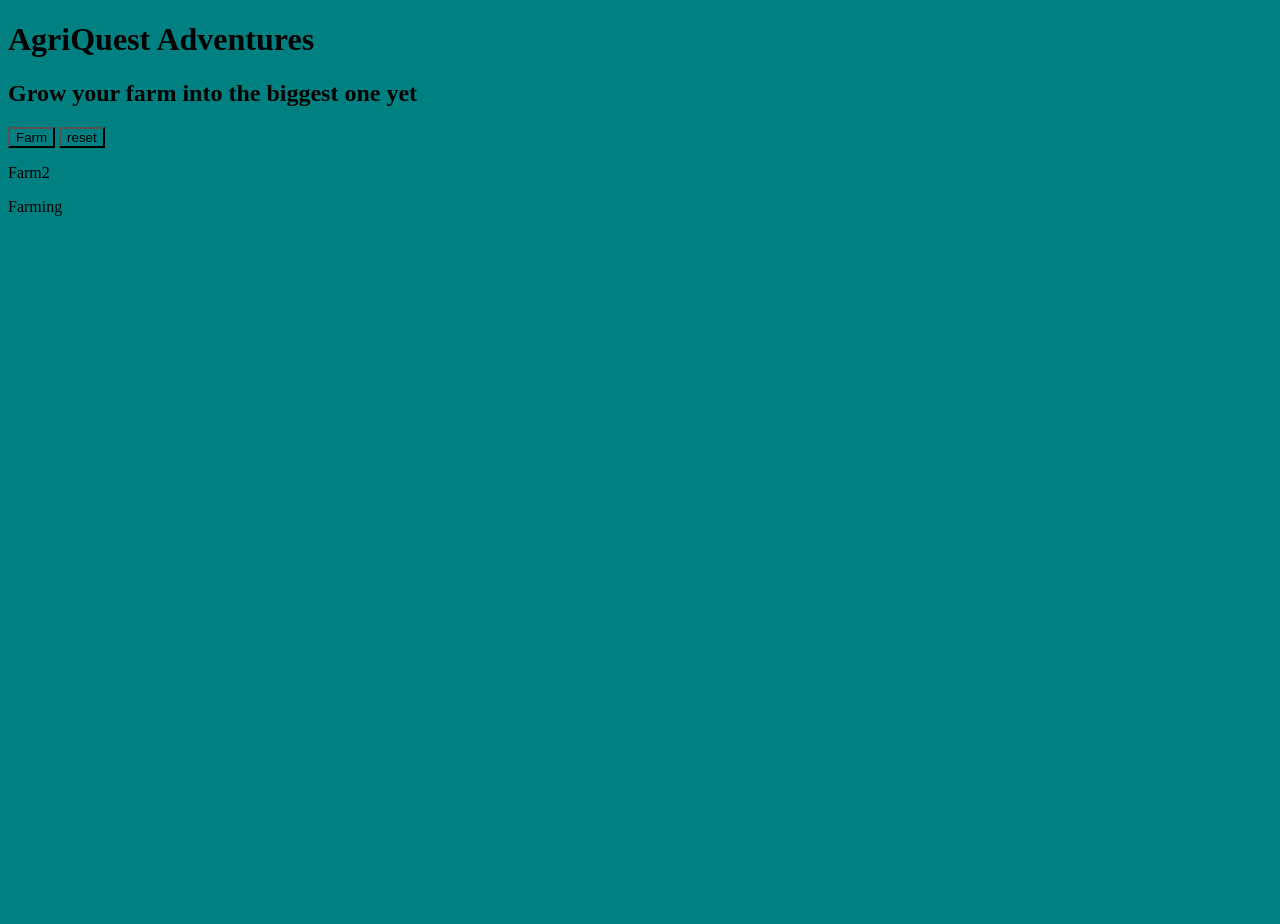
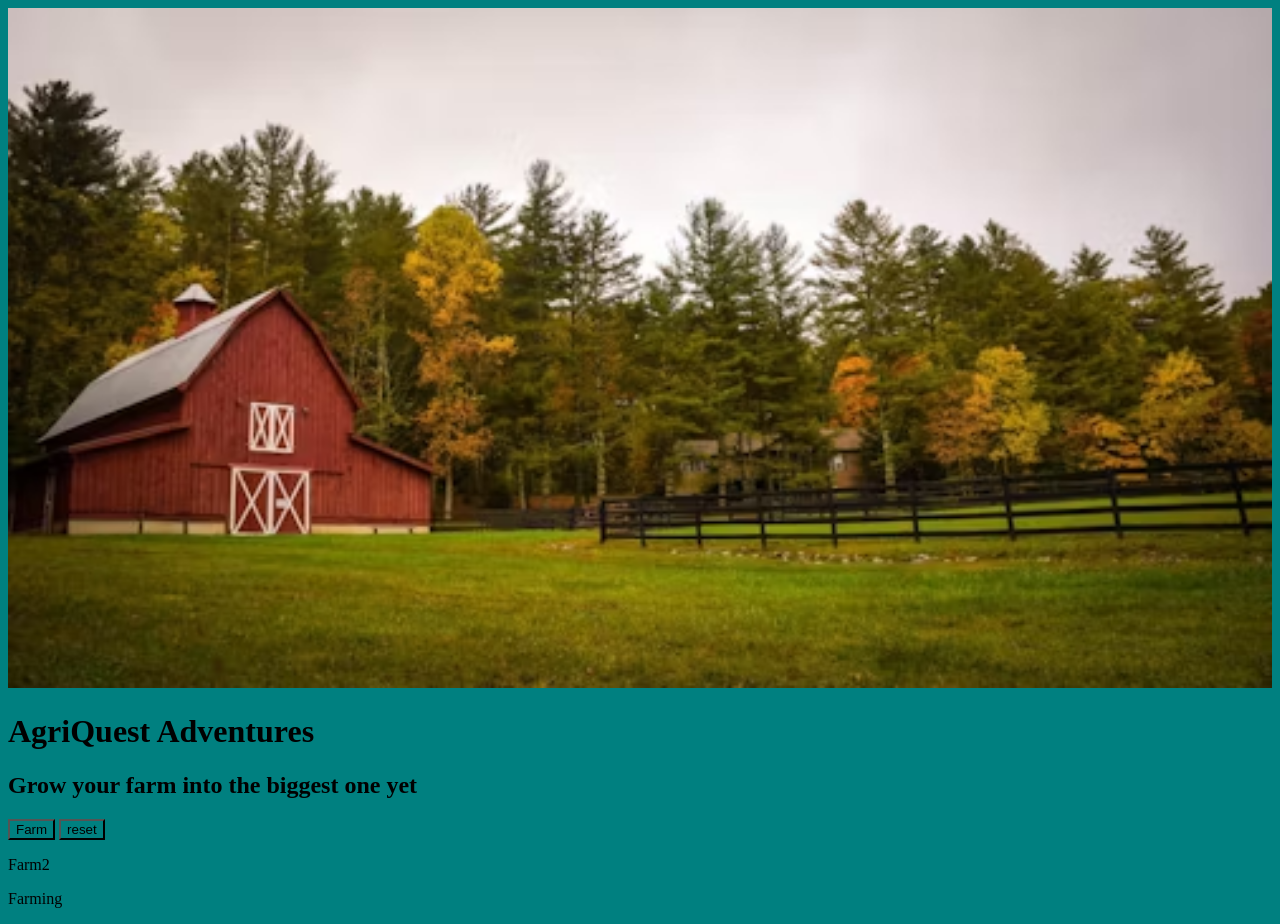
Before and after one commit to Musa-aza/Assignment-3, a plain HTML site: page index.html in a window 1280 px wide. Before the commit the page ends 800 px from the top, so only its background shows below. Drawn offline with Linux system fonts and the light colour scheme; no server answers.

Commit message:
something is better then nothing

```diff
--- a/index.html
+++ b/index.html
@@ -8,6 +8,7 @@
     <title>AgriQuest Adventures</title>
   </head>
   <body>
+    <img src="./bg.avif" alt="Wombats organiz1" style="width: 100%" />
     <h1>AgriQuest Adventures</h1>
     <h2>Grow your farm into the biggest one yet</h2>
     <button id="farming-button">Farm</button>
```
Also changed, not shown: bg.avif (added).
